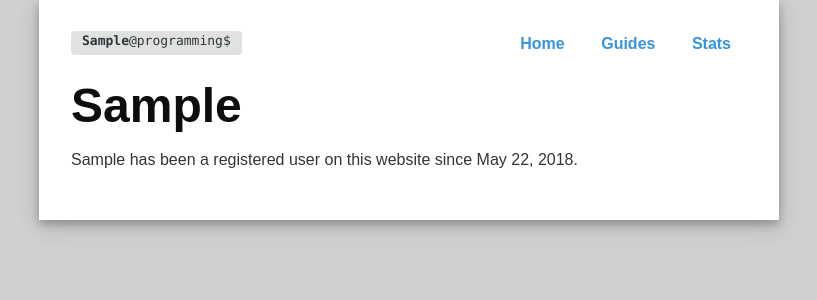
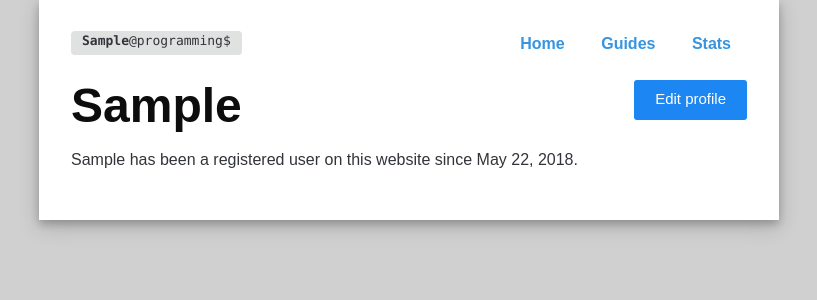
Before and after one commit to jchristgit/programming-site, a Django app: template profiles/templates/auth/user_detail.html in a window 1280 px wide. Shown: the top 300 px of the page, without its empty margins (231-1048 px from the left). Run offline with Django 3.2, Linux system fonts and the light colour scheme; the template is opened without the code that fills it, so the values that code supplies are empty; the visitor is signed in with stand-in values (Sample User, id 1); parts of the project's set-up code (start-up, migrations or seed data) failed here and were passed over; some libraries are stand-ins or nearby versions.

Commit message:
Add a profile edit button.

```diff
--- a/profiles/static/profiles/css/user_detail.css
+++ b/profiles/static/profiles/css/user_detail.css
@@ -2,7 +2,11 @@
     text-decoration: none;
 }
 
-.role-label {
-    margin-right: 0.5em;
-    border-width: 0.2em;
+h1 {
+    display: inline-block;
+    margin-right: auto;
 }
+
+body > a.button {
+    float: right;
+}
--- a/profiles/templates/auth/user_detail.html
+++ b/profiles/templates/auth/user_detail.html
@@ -16,11 +16,14 @@
 
 {% block body %}
   <br>
-  {# <img src="{{ user.get_avatar_url }}"> #}
   {% if socialaccount is not None %}
+    {# <img src="{{ socialaccount.get_avatar_url }}"> #}
     <h1>{{ user.first_name }}<span class="muted">#{{ socialaccount.extra_data.discriminator }}</span></h1>
   {% else %}
     <h1>{{ user.first_name }}</h1>
+  {% endif %}
+  {% if request.user == user %}
+    <a href="{% url 'profiles:update' user.id %}" class="button">Edit profile</a>
   {% endif %}
   <p>
     {{ user.first_name }} has been a registered user on this website since {{ user.date_joined|date }}.
```
